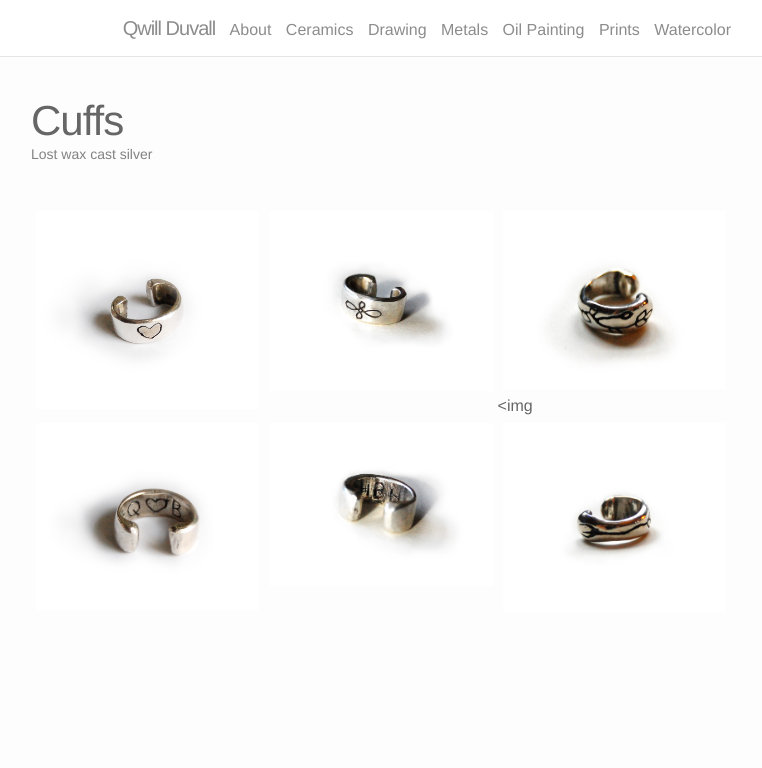
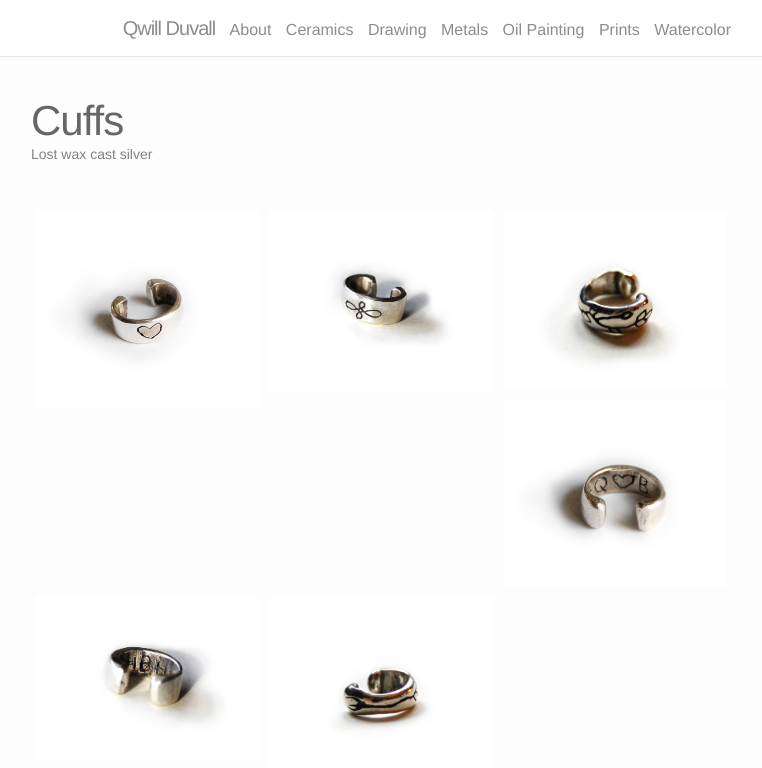
Before and after one commit to qwilanikan/qwilanikan.github.io, a Jekyll site: the page built from _metals/cuffs.markdown, in a window 1280 px wide. Shown: the top 768 px of the page, without its empty margins (259-1021 px from the left). Built offline with Jekyll 4.4.1, drawn with Linux system fonts in a browser that asks for light colours; nearby versions of some CDN libraries.

Commit message:
image test

```diff
--- a/_metals/cuffs.markdown
+++ b/_metals/cuffs.markdown
@@ -18,7 +18,6 @@
   <img class="col one" src="{{ page.image[4].src }}">
 </figure>
 <figure>
-  <img
   <img class="col one" src="{{ page.image[1].src }}">
   <img class="col one" src="{{ page.image[3].src }}">
   <img class="col one" src="{{ page.image[5].src }}">
```
